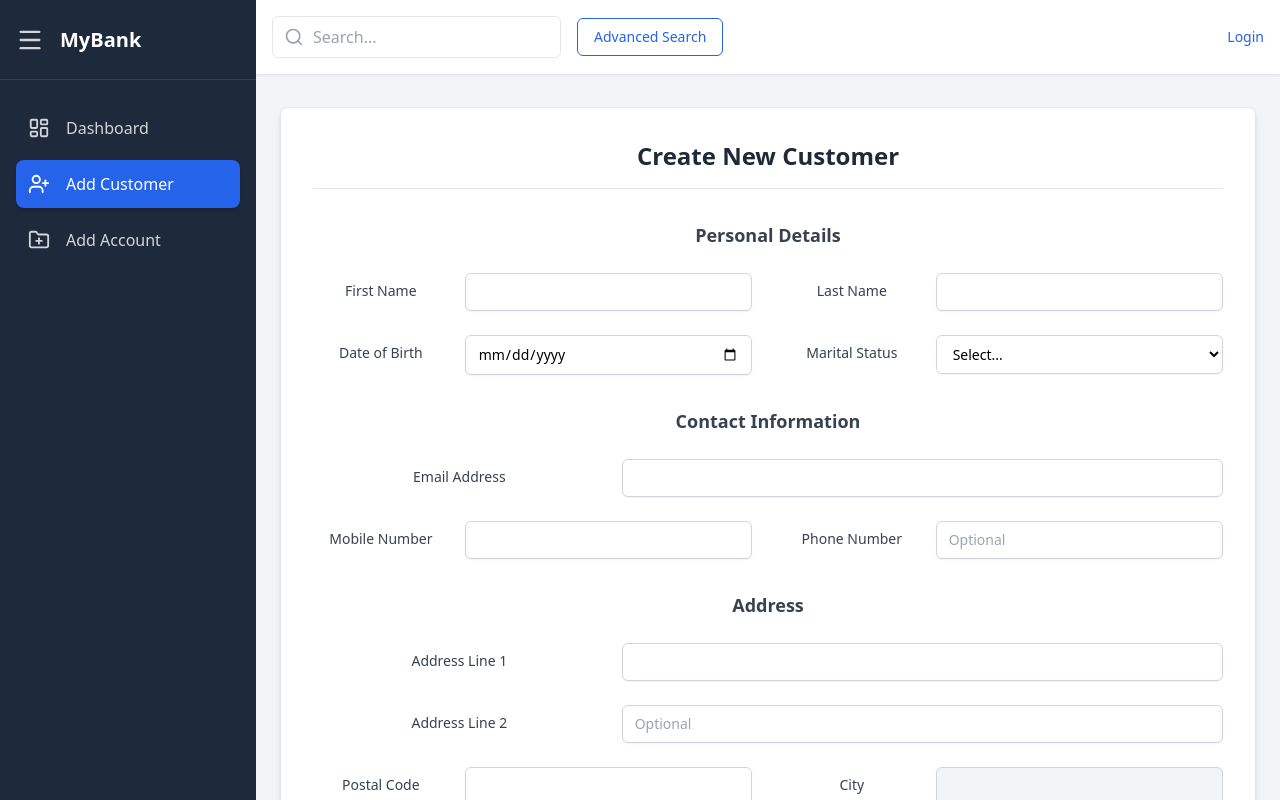
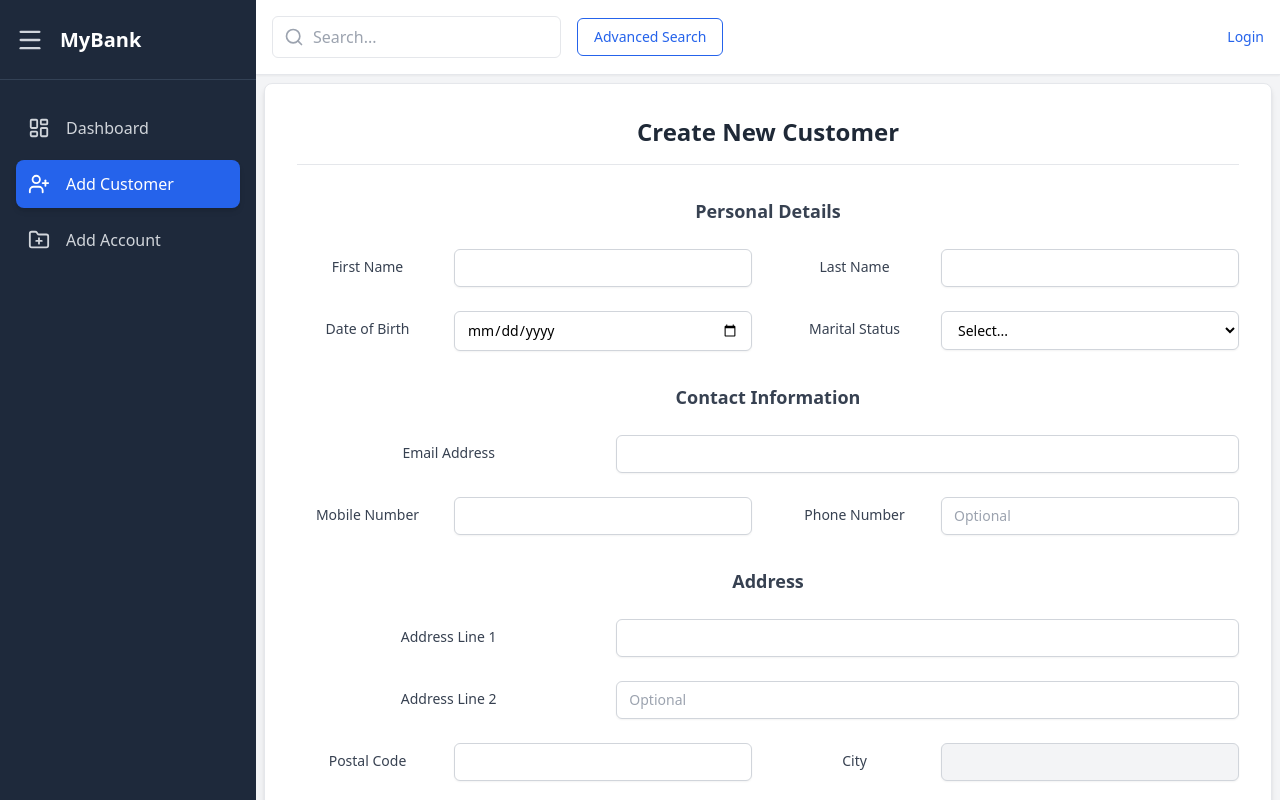
Before and after one commit to himanshu-hembram/BankingApp, a React (Vite) app in the folder Frontend/: page /customer in a window 1280 px wide. Shown: the top 800 px of the page. Built offline with nearby package versions, Linux system fonts and the light colour scheme; no server answers.

Commit message:
fixed layout problem

```diff
--- a/Frontend/src/App.jsx
+++ b/Frontend/src/App.jsx
@@ -19,8 +19,8 @@ function App() {
       <Suspense fallback={<LoadingCard/>}>
         <Routes>
           <Route path="/" element={<Welcome />} />
-          <Route path="/login" element={<Login />} />
-          <Route path="/register" element={<Register />} />
+          {/* <Route path="/login" element={<Login />} />
+          <Route path="/register" element={<Register />} /> */}
 
           {/* Wrap only this route in CustomerProvider */}
           <Route
--- a/Frontend/src/layout/Header.jsx
+++ b/Frontend/src/layout/Header.jsx
@@ -11,7 +11,7 @@ function Header() {
 
   const handleLogout = () => {
     logout();
-    navigate('/login');
+    navigate('/');
   };
 
   // Effect to close dropdown when clicking outside
@@ -74,7 +74,7 @@ function Header() {
                 <div className="border-t border-gray-100"></div>
                 <button
                   onClick={handleLogout}
-                  className="w-full text-left flex items-center px-4 py-2 text-sm text-gray-700 hover:bg-gray-100"
+                  className="w-full text-left flex items-center px-4 py-2 text-sm text-white bg-gradient-to-r from-blue-500 to-blue-700 rounded-lg hover:from-blue-600 hover:to-blue-800"
                 >
                   <LogOut size={16} className="mr-2"/>
                   Logout
--- a/Frontend/src/layout/Layout.jsx
+++ b/Frontend/src/layout/Layout.jsx
@@ -22,7 +22,7 @@ function Layout({ children }) {
       >
         <Header />
         <main className="flex-1 overflow-y-auto">
-          <div className="container mx-auto px-6 py-8">
+          <div className="container px-2 py-2">
             {children}
           </div>
         </main>
```
